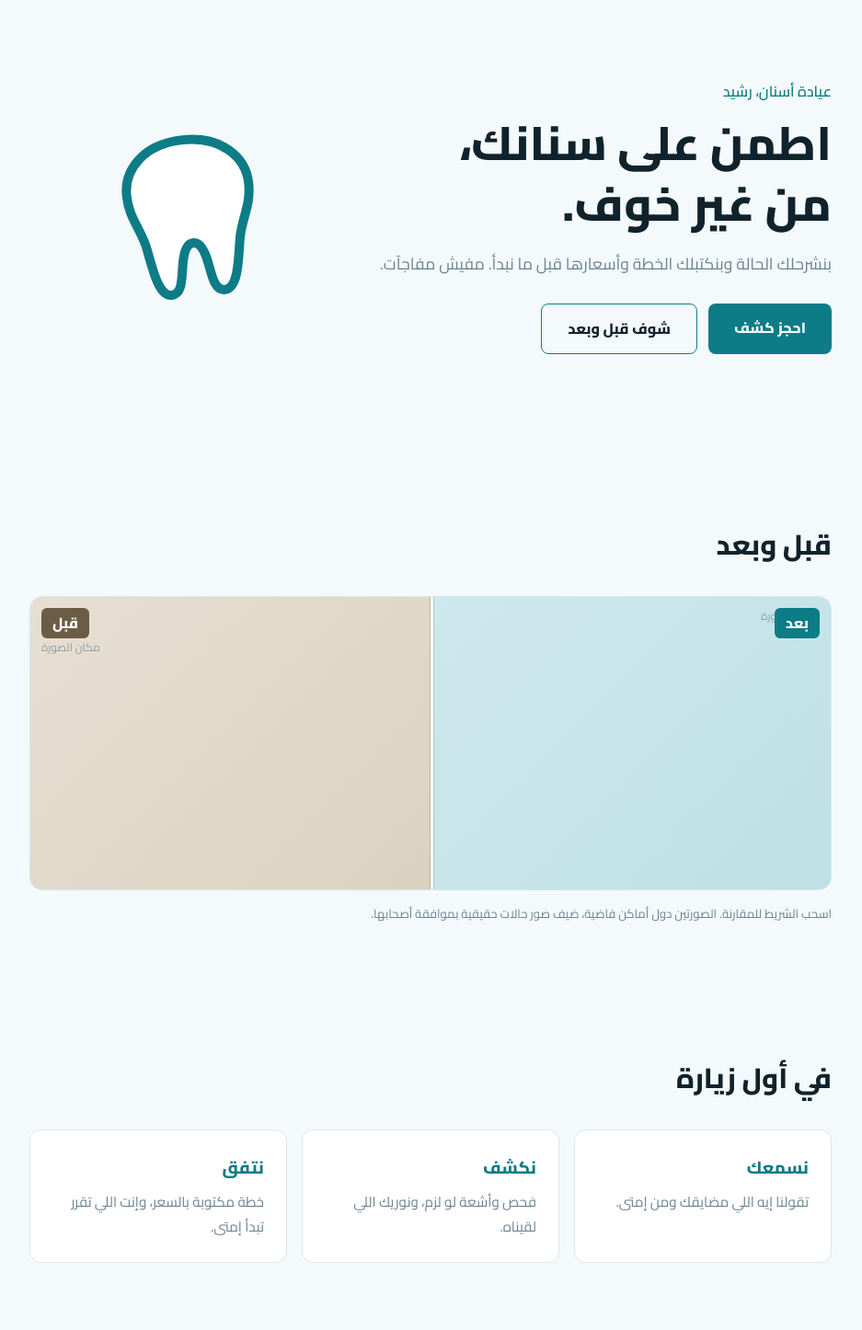
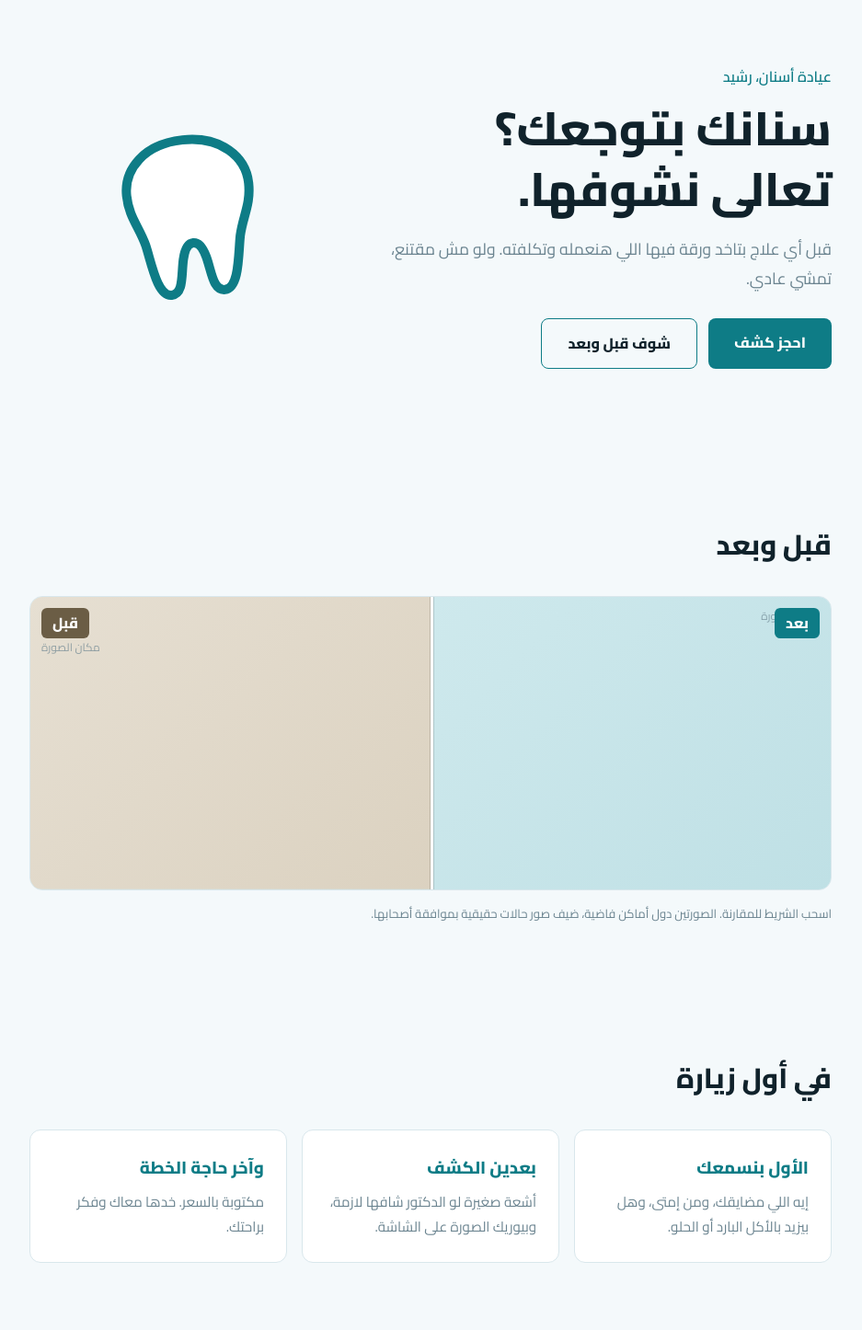
Before and after one commit to welcome789000-sys/clinic-landing, a plain HTML site: page index.html in a window 1280 px wide. Shown: the part 100-1546 px from the top of the page at 92% size, without its empty margins (172-1109 px from the left). Drawn offline with Linux system fonts and the light colour scheme.

Commit message:
Clinic: FAQ sample, copy, placeholders

```diff
--- a/index.html
+++ b/index.html
@@ -25,8 +25,8 @@
 <section class="hero" id="home">
   <div class="hero-text">
     <p class="eyebrow">عيادة أسنان، رشيد</p>
-    <h1>اطمن على سنانك،<br>من غير خوف.</h1>
-    <p class="lead">بنشرحلك الحالة وبنكتبلك الخطة وأسعارها قبل ما نبدأ. مفيش مفاجآت.</p>
+    <h1>سنانك بتوجعك؟<br>تعالى نشوفها.</h1>
+    <p class="lead">قبل أي علاج بتاخد ورقة فيها اللي هنعمله وتكلفته. ولو مش مقتنع، تمشي عادي.</p>
     <div class="cta">
       <a class="btn" href="#contact">احجز كشف</a>
       <a class="btn ghost" href="#results">شوف قبل وبعد</a>
@@ -52,9 +52,9 @@
 <section id="first">
   <h2>في أول زيارة</h2>
   <div class="cards">
-    <article><h3>نسمعك</h3><p>تقولنا إيه اللي مضايقك ومن إمتى.</p></article>
-    <article><h3>نكشف</h3><p>فحص وأشعة لو لزم، ونوريك اللي لقيناه.</p></article>
-    <article><h3>نتفق</h3><p>خطة مكتوبة بالسعر، وإنت اللي تقرر تبدأ إمتى.</p></article>
+    <article><h3>الأول بنسمعك</h3><p>إيه اللي مضايقك، ومن إمتى، وهل بيزيد بالأكل البارد أو الحلو.</p></article>
+    <article><h3>بعدين الكشف</h3><p>أشعة صغيرة لو الدكتور شافها لازمة، وبيوريك الصورة على الشاشة.</p></article>
+    <article><h3>وآخر حاجة الخطة</h3><p>مكتوبة بالسعر. خدها معاك وفكر براحتك.</p></article>
   </div>
 </section>
 
@@ -76,11 +76,11 @@
   <div class="faq">
     <div class="item">
       <button class="q" type="button">الكشف بيوجع؟<span>+</span></button>
-      <p class="a">لأ. هو فحص ونظر للأسنان. أي علاج بنتفق عليه بعد ما تعرف التفاصيل.</p>
+      <p class="a">لأ. الكشف فحص ونظافة بسيطة للأسنان، ومفيش أي علاج بنبدأ فيه إلا بعد ما تعرف التفاصيل وتوافق.</p>
     </div>
     <div class="item">
       <button class="q" type="button">ينفع أقسّط؟<span>+</span></button>
-      <p class="a">ده بيتحدد في العيادة الحقيقية. اكتب هنا سياسة التقسيط بتاعتك.</p>
+      <p class="a">أيوه، الخطط الكبيرة زي العصب والتركيبات بنقسّمها على دفعتين أو تلاتة من غير فوايد: نص المبلغ قبل ما نبدأ والباقي على زيارات العلاج. (إجابة تجريبية لعرض الشكل، وسياسة التقسيط الحقيقية بتتحدد من العيادة.)</p>
     </div>
     <div class="item">
       <button class="q" type="button">لو وجع مفاجئ؟<span>+</span></button>
@@ -97,7 +97,7 @@
     <tr><td>السبت للخميس</td><td>11 ص – 9 م</td></tr>
     <tr><td>الجمعة</td><td>مغلق</td></tr>
   </table>
-  <p class="addr">العنوان: حط عنوان العيادة هنا</p>
+  <div class="addr-box"><b>العنوان</b><span>رشيد، محافظة البحيرة</span><em>الشارع والعلامة المميزة بيتضافوا قبل التسليم</em></div>
 </section>
 </main>
 
```
